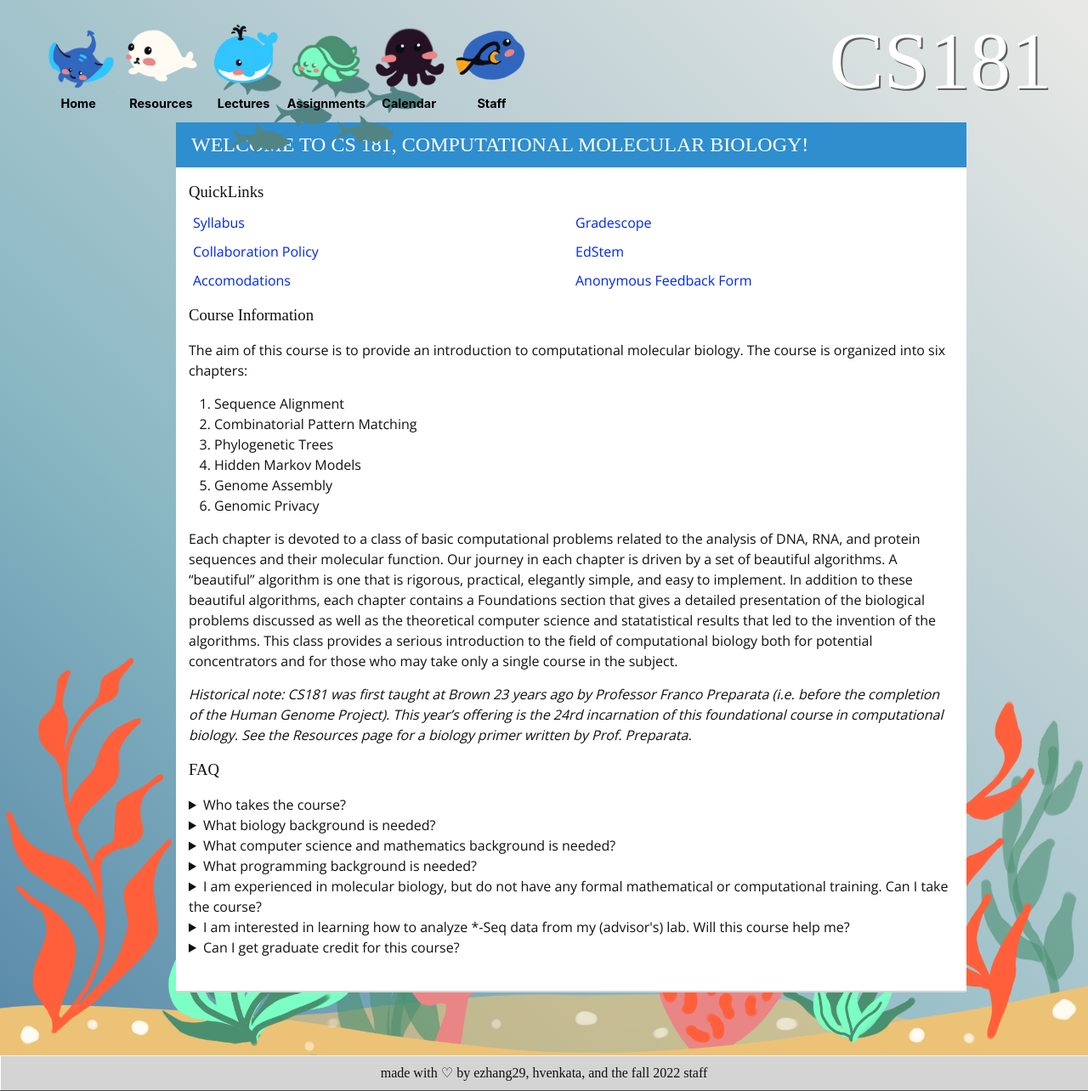
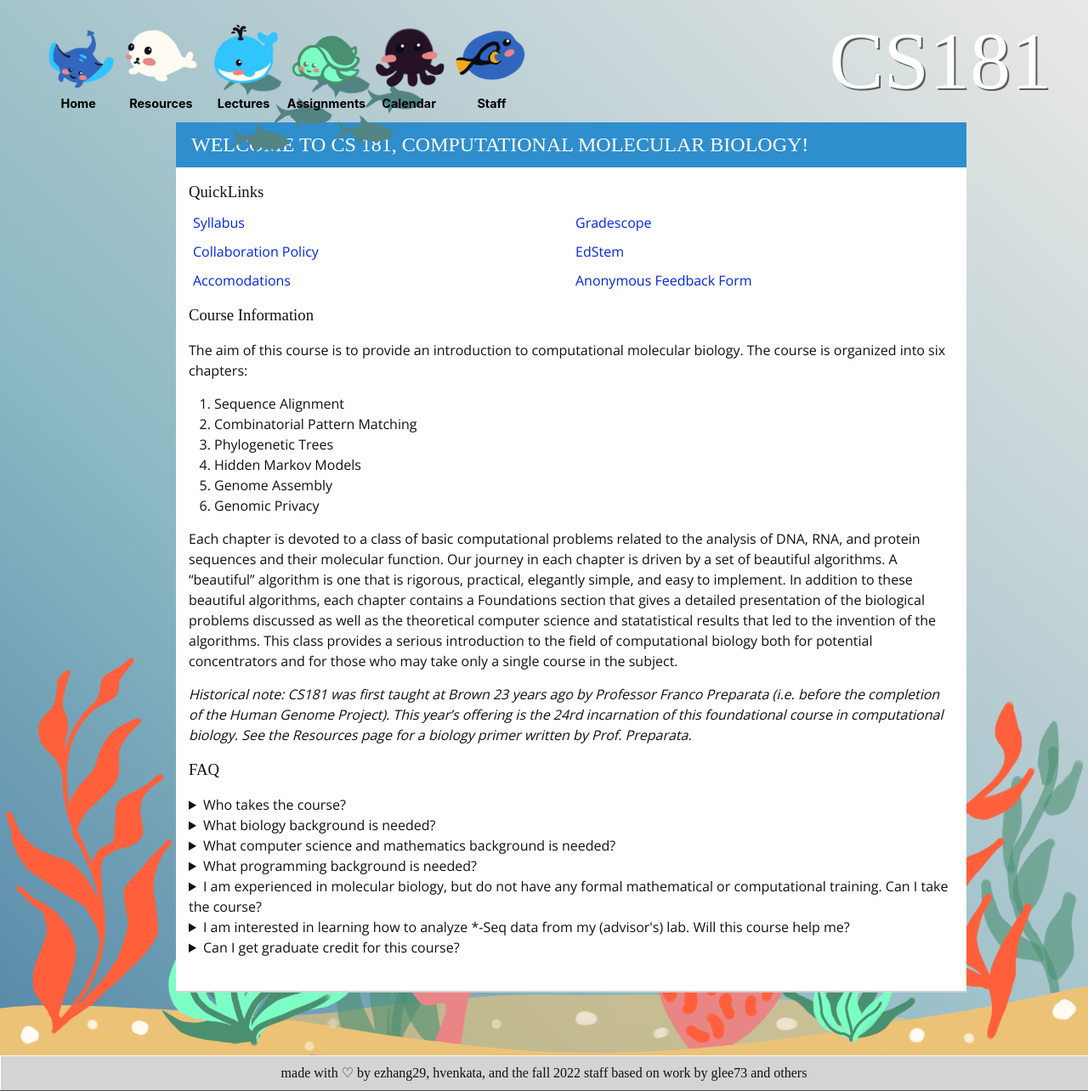
Before and after one commit to brown-cs181-fall22/brown-cs181-fall22, a Jekyll site: the page built from index.md, in a window 1280 px wide. Shown: the whole page at 85% size. Built offline with Jekyll 4.4.1, drawn with Linux system fonts in a browser that asks for light colours; some web fonts are replaced.

Commit message:
footer changes

```diff
--- a/_includes/footer.html
+++ b/_includes/footer.html
@@ -6,7 +6,7 @@
         CSCI 181 &middot; Fall 2022
     </div>--->
     <center>
-    &#160; made with &#9825; by ezhang29, hvenkata, and the fall 2022 staff &#160;
+    &#160; made with &#9825; by ezhang29, hvenkata, and the fall 2022 staff based on work by glee73 and others &#160;
   </center>
   </div>
 
```
